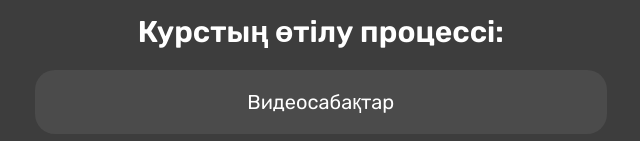
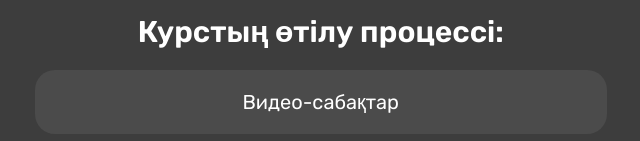
Before and after one commit to sparkasparkabumen/sparkasparkabumen, a plain HTML site: page index.html in a window 1280 px wide. Shown: the part 811-952 px from the top of the page, 613-1253 px from the left. Drawn offline with nearby package versions, Linux system fonts and the light colour scheme.

Commit message:
Update index.html

```diff
--- a/index.html
+++ b/index.html
@@ -125,7 +125,7 @@
          <h3>Курстың өтілу процессі:</h3>
          <!-- <p>Бір айлық интенсивті курста оқушылар уақытын үнемдеп, тез арада үлгерімін практика жүзінде арттырады. Біздің эксперттеріміздің девизі: 0% Теория, 100% практика!</p> -->
          <div class = 'features'>
-            <span>Видеосабақтар</span>
+            <span>Видео-сабақтар</span>
             <span>Үй тапсырмалары</span>
             <span>ҰБТ режимінде пробныйлар тапсыру<br>(барлық пәннен)</span>
             <span>Жаңа нұсқаларды талдау</span>
```
